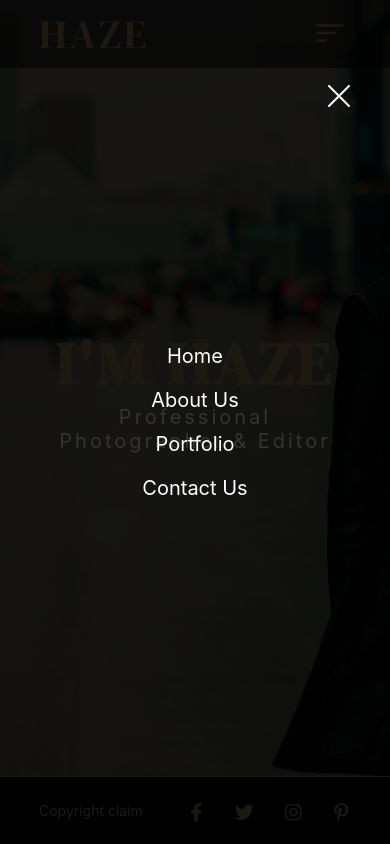
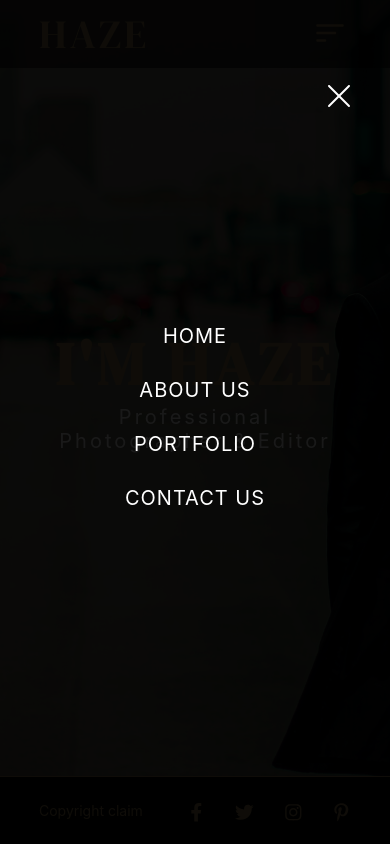
Before and after one commit to AniketS312/haze, a React (Create React App) app: page / in a window 390 px wide. Both pictures are taken after a click on the button 330 px from the left and 33 px from the top of the page. Built offline with nearby package versions, Linux system fonts and the light colour scheme; the HTML template or start-up script is replaced by a standard one.

Commit message:
fix mobile navbar and use createportal instead of z-index

```diff
--- a/public/index.html
+++ b/public/index.html
@@ -28,8 +28,8 @@
   </head>
   <body>
     <noscript>You need to enable JavaScript to run this app.</noscript>
-    <div id="modal"></div>
     <div id="root"></div>
+    <div id="menu-modal"></div>
     <!--
       This HTML file is a template.
       If you open it directly in the browser, you will see an empty page.
--- a/src/UI/HeaderMobile.js
+++ b/src/UI/HeaderMobile.js
@@ -1,4 +1,6 @@
 import React, { useState } from "react";
+
+import ReactDOM from "react-dom";
 
 import classes from './HeaderMobile.module.css'
 
@@ -24,14 +26,16 @@ const HeaderModule = () => {
                 id='hamburgermenu'
                 />
             </menu>
-           {triggerModal && <Nav exit={toggleMenuFunction} />}
+           <Nav triggerModal={triggerModal} exit={toggleMenuFunction} />
         </div>
     );
 }
 
 const Nav = (props) => {
-     return(
-        <nav className={classes.mobilenav}>
+    if(!props.triggerModal) return null;
+
+     return ReactDOM.createPortal(
+            <nav className={classes.mobilenav}>
             <Exit exit={props.exit} />
              <div>
                 <span className={classes.exit}></span>
@@ -40,7 +44,7 @@ const Nav = (props) => {
                 <Link onClick={props.exit} to="portfolio">Portfolio</Link>
                 <Link onClick={props.exit} to="contactus">Contact Us</Link>
             </div>
-        </nav>
+        </nav>, document.getElementById('menu-modal')
         )
 }
 
--- a/src/UI/HeaderMobile.module.css
+++ b/src/UI/HeaderMobile.module.css
@@ -38,7 +38,7 @@
 
  .mobilenav {
   z-index: 10;
-  background-color: rgba(0,0,0, .8);
+  background-color: rgba(0,0,0, .90);
   position: fixed;
   top: 0;
   right: 0;
@@ -67,7 +67,10 @@
     font-size: 2rem;
     display: flex;
     flex-direction: row;
+    padding-bottom: 1rem;
     color: white;
+    text-transform: uppercase;
+    letter-spacing: .1rem;
 }
 
 .mobilenav .exit {
@@ -82,15 +85,19 @@
     .logo {
         text-decoration: none;
     }
+
     .hamburgermenu svg {
         height: 30px;
         width: 30px;
     }
+
+    .mobilenav div > *  {
+        font-size: 3rem;
+    }
 }
 
-@media only screen and (max-width: 769px) {
-    .menu .hamburgermenu {
-        /* height: 100px;
-        width: 100px; */
+@media only screen and (max-width: 500px) {
+    .mobilenav div > *  {
+        font-size: 2rem;
     }
 }
```
